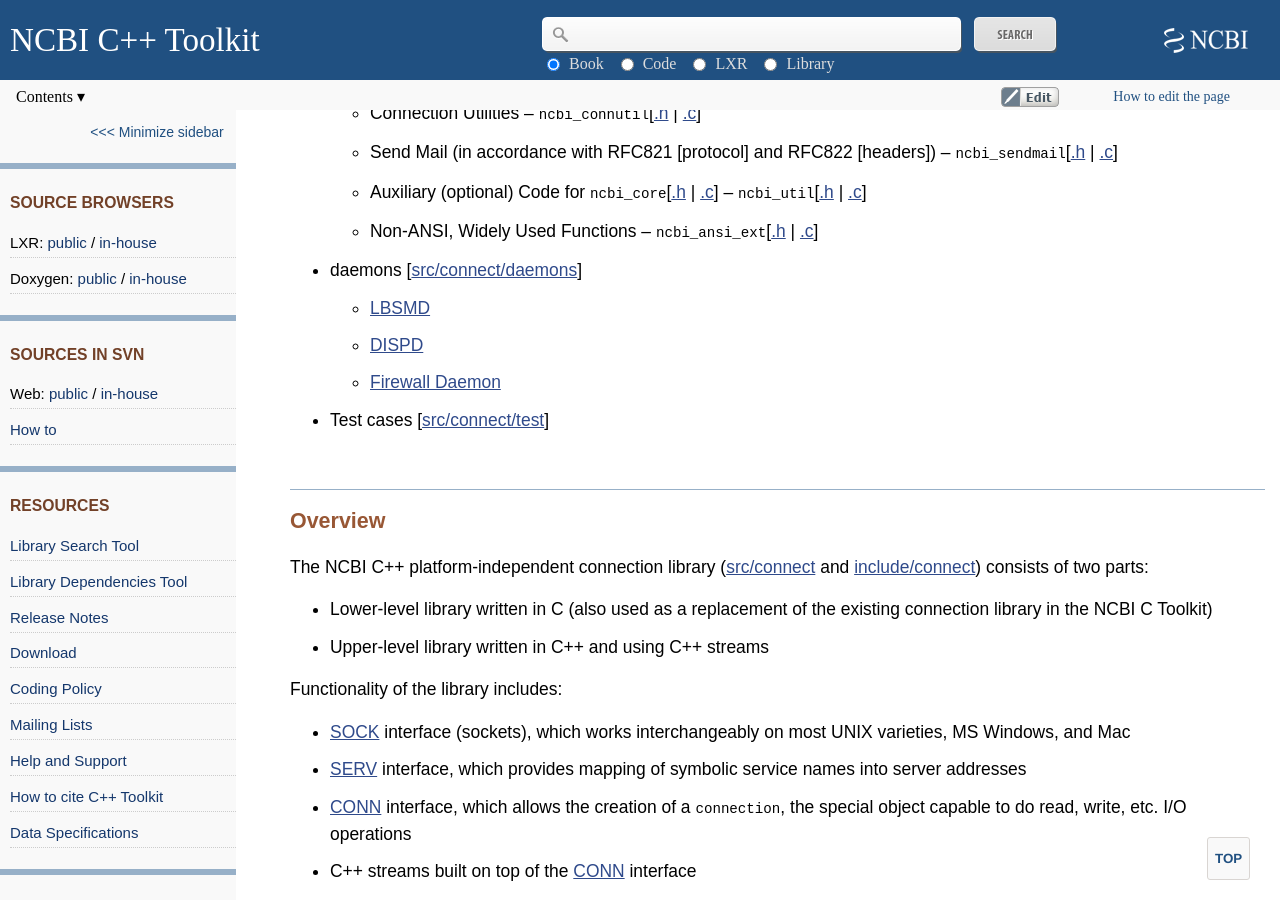
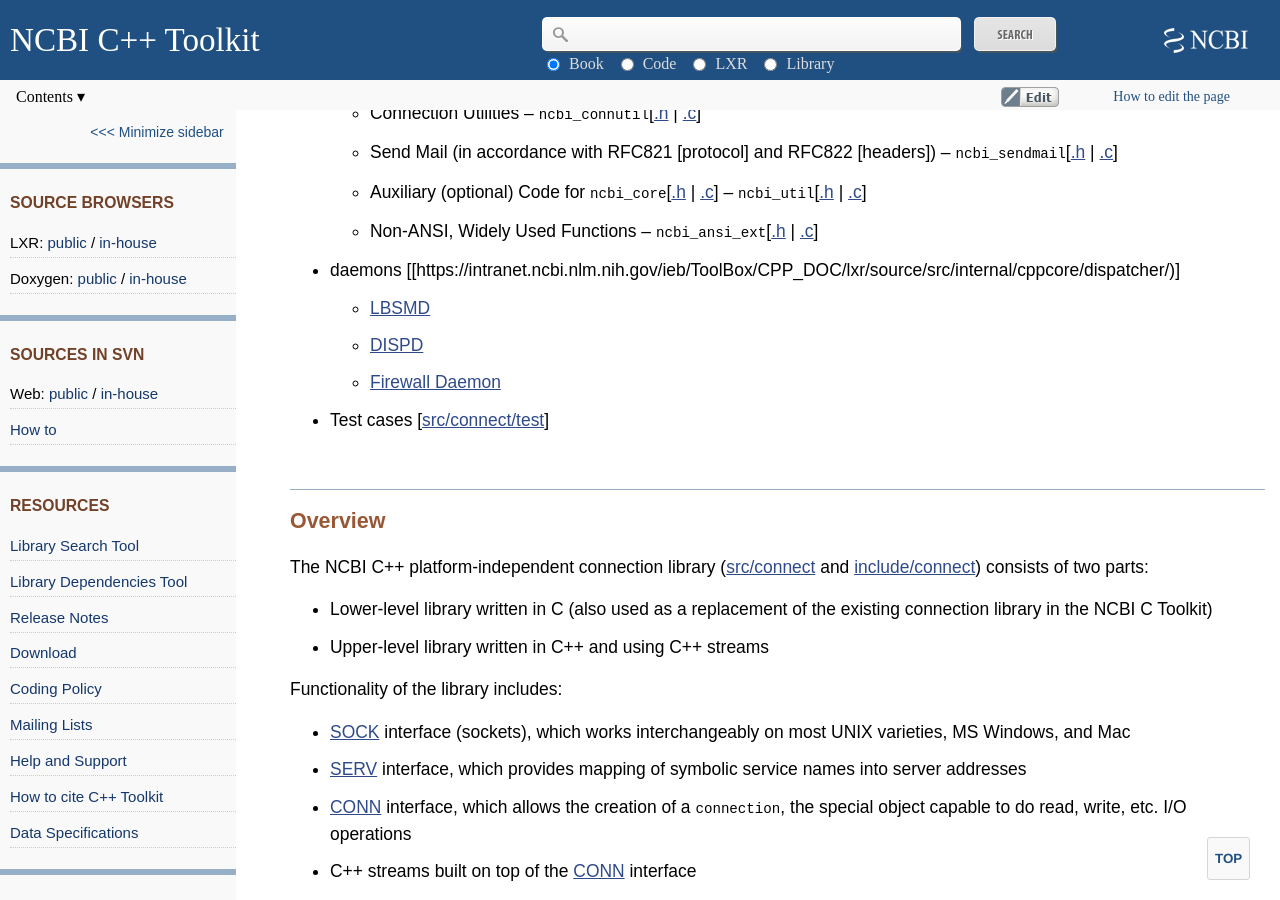
Before and after one commit to ncbi/cxx-toolkit, a Jekyll site: the page built from pages/ch_conn.md, in a window 1280 px wide and 900 px high, scrolled down 2223 px. Built offline with Jekyll 4.4.1, drawn with Linux system fonts in a browser that asks for light colours.

Commit message:
Link fixed

```diff
--- a/pages/ch_conn.md
+++ b/pages/ch_conn.md
@@ -110,7 +110,7 @@
 
     -   Non-ANSI, Widely Used Functions -- `ncbi_ansi_ext`[[.h](https://www.ncbi.nlm.nih.gov/IEB/ToolBox/CPP_DOC/lxr/source/src/connect/ncbi_ansi_ext.h) \| [.c](https://www.ncbi.nlm.nih.gov/IEB/ToolBox/CPP_DOC/lxr/source/src/connect/ncbi_ansi_ext.c)]
 
--   daemons [[src/connect/daemons](https://intranet.ncbi.nlm.nih.gov/ieb/ToolBox/CPP_DOC/lxr/source/src/connect/daemons)]
+-   daemons [[https://intranet.ncbi.nlm.nih.gov/ieb/ToolBox/CPP_DOC/lxr/source/src/internal/cppcore/dispatcher/)]
 
     -   [LBSMD](ch_app.html#ch_app.Load_Balancing_Servi)
 
```
